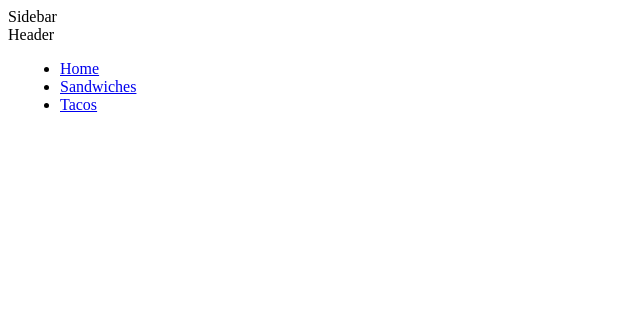
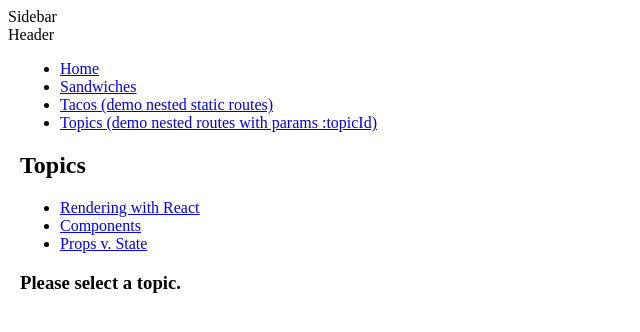
Before and after one commit to quan-vu/reactjs-starter, a React (Create React App) app: page /topics in a window 1280 px wide. Shown: the top 332 px of the page, without its empty margins (0-640 px from the left). Built offline with nearby package versions, Linux system fonts and the light colour scheme.

Commit message:
Demo nested routes static or dynamic params.

```diff
--- a/src/App.js
+++ b/src/App.js
@@ -14,6 +14,8 @@ const SandwichesView = lazy(() => import("./views/SandwichesView"));
 const TacosView = lazy(() => import("./views/TacosView"));
 const TacosBusView = lazy(() => import("./views/TacosBusView"));
 const TacosCartView = lazy(() => import("./views/TacosCartView"));
+const TopicsView = lazy(() => import("./views/TopicsView"));
+const TopicView = lazy(() => import("./views/TopicView"));
 const HomeView = lazy(() => import("./views/HomeView"));
 
 // Some folks find value in a centralized route config.
@@ -42,7 +44,7 @@ const routes = [
   },
   {
     path: "/tacos",
-    name: "Tacos",
+    name: "Tacos (demo nested static routes)",
     key: "TACOS",
     exact: false,
     layout: true,
@@ -61,6 +63,14 @@ const routes = [
         component: TacosCartView
       }
     ]
+  },
+  {
+    path: "/topics",
+    name: "Topics  (demo nested routes with params :topicId)",
+    key: "TOPICS",
+    exact: false,
+    layout: true,
+    component: TopicsView,
   }
 ];
 
--- /dev/null
+++ b/src/views/TopicView/index.js
@@ -0,0 +1,25 @@
+import React from 'react';
+import {
+  BrowserRouter as Router,
+  Switch,
+  Route,
+  Link,
+  useParams,
+  useRouteMatch
+} from "react-router-dom";
+
+function TopicView() {
+  // The <Route> that rendered this component has a
+  // path of `/topics/:topicId`. The `:topicId` portion
+  // of the URL indicates a placeholder that we can
+  // get from `useParams()`.
+  let { topicId } = useParams();
+
+  return (
+    <div>
+      <h3>{topicId}</h3>
+    </div>
+  );
+}
+
+export default TopicView;
--- /dev/null
+++ b/src/views/TopicsView/index.js
@@ -0,0 +1,47 @@
+import React from 'react';
+import {
+  BrowserRouter as Router,
+  Switch,
+  Route,
+  Link,
+  useParams,
+  useRouteMatch
+} from "react-router-dom";
+
+import TopicView from '../TopicView';
+
+function TopicsView() {
+
+  // The `path` lets us build <Route> paths that are
+  // relative to the parent route, while the `url` lets
+  // us build relative links.
+  let { path, url } = useRouteMatch();
+
+  return (
+    <div>
+      <h2>Topics</h2>
+      <ul>
+        <li>
+          <Link to={`${url}/rendering`}>Rendering with React</Link>
+        </li>
+        <li>
+          <Link to={`${url}/components`}>Components</Link>
+        </li>
+        <li>
+          <Link to={`${url}/props-v-state`}>Props v. State</Link>
+        </li>
+      </ul>
+
+      <Switch>
+        <Route exact path={path}>
+          <h3>Please select a topic.</h3>
+        </Route>
+        <Route exact path={`${path}/:topicId`}>
+          <TopicView />
+        </Route>
+      </Switch>
+    </div>
+  );
+}
+
+export default TopicsView;
```
Also changed, not shown: 2 other files (tests, documents, lock files or other folders).
